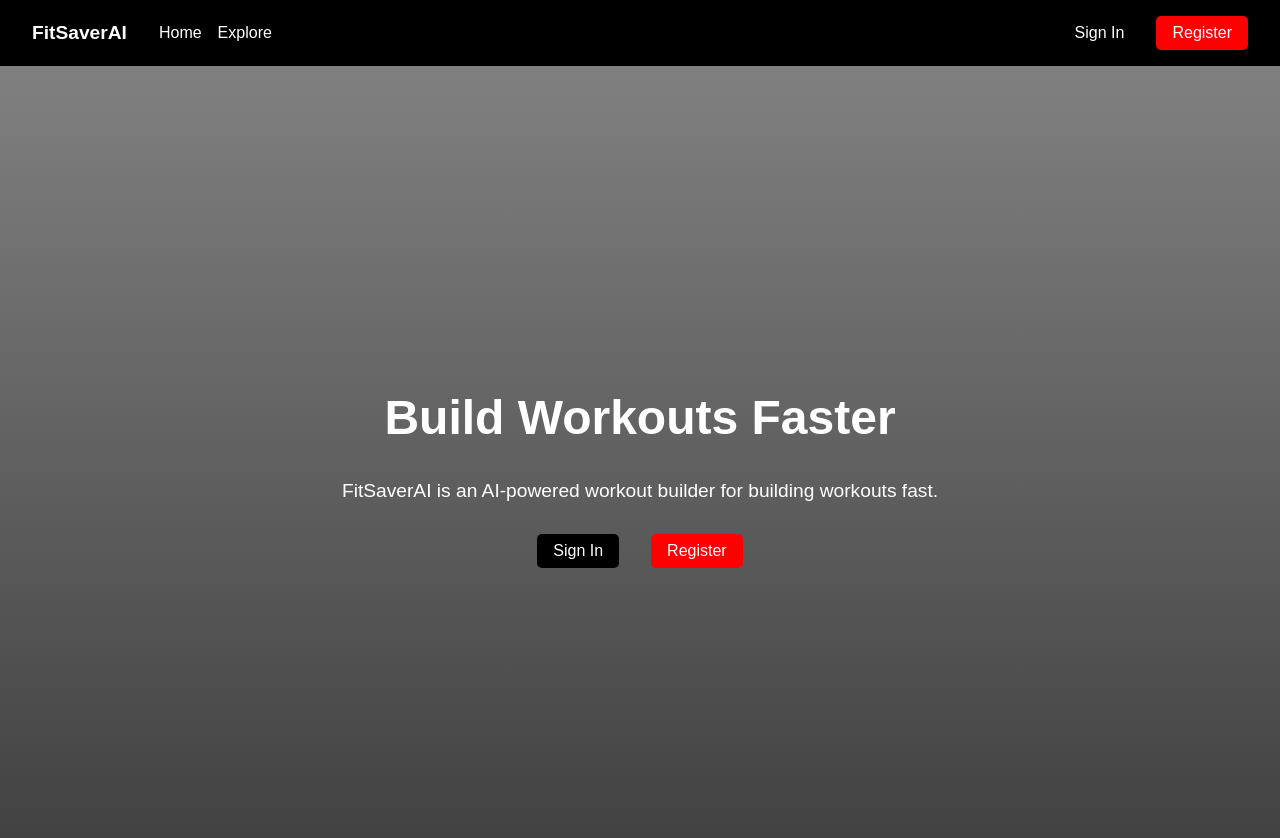
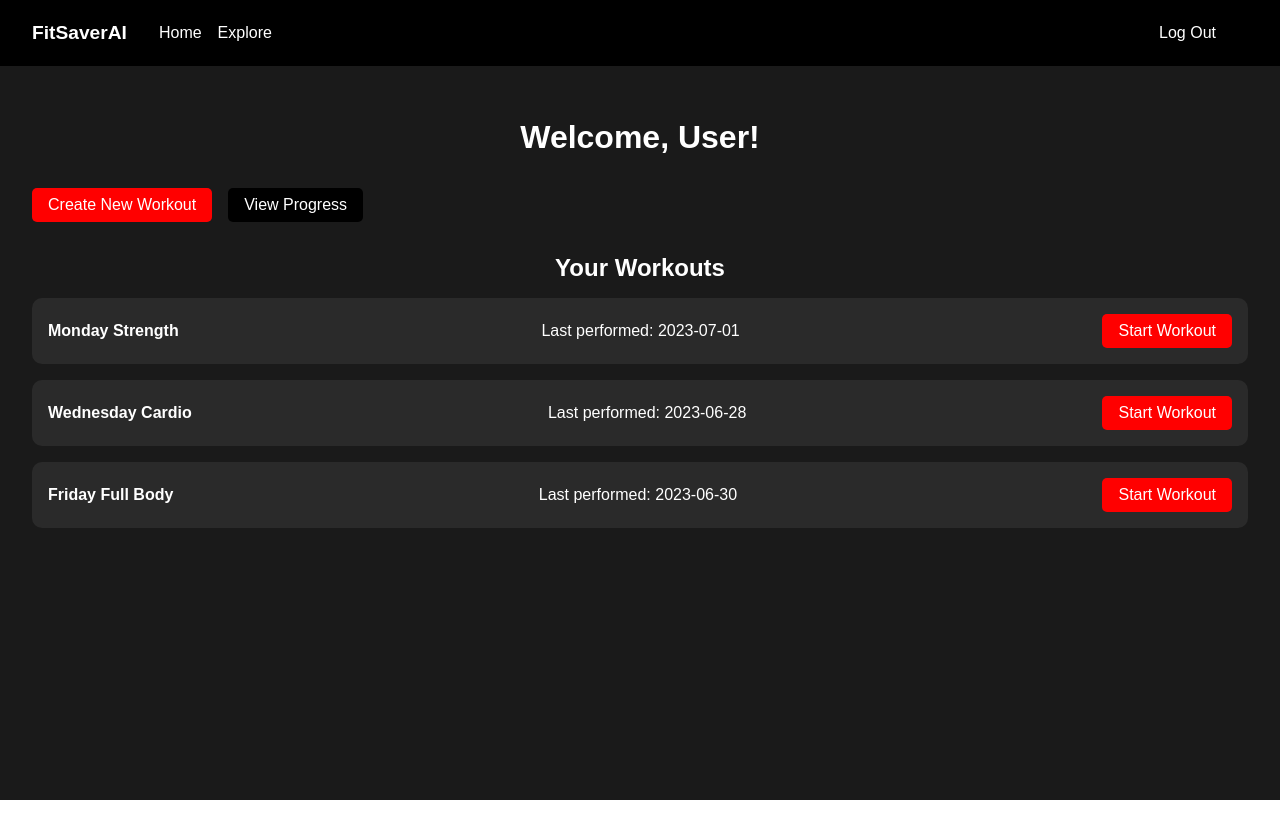
Before and after one commit to fitsaveai/frontend, a React (Create React App) app in the folder fitsaveai-front/: page /dashboard in a window 1280 px wide. Shown: the top 838 px of the page. After the commit the page ends 800 px from the top, so only its background shows below. Built offline with nearby package versions, Linux system fonts and the light colour scheme.

Commit message:
frontend routing

```diff
--- a/fitsaveai-front/src/App.js
+++ b/fitsaveai-front/src/App.js
@@ -1,12 +1,21 @@
 import React from 'react';
+import { BrowserRouter as Router, Route, Routes } from 'react-router-dom';
 import './App.css';
 import HomePage from './components/homepage';
+import ExplorePage from './components/explorepage';
+import Dashboard from './components/dashboard';
 
 function App() {
   return (
-    <div className="App">
-      <HomePage />
-    </div>
+    <Router>
+      <div className="App">
+        <Routes>
+          <Route path="/" element={<HomePage />} />
+          <Route path="/explore" element={<ExplorePage />} />
+          <Route path="/dashboard" element={<Dashboard />} />
+        </Routes>
+      </div>
+    </Router>
   );
 }
 
--- /dev/null
+++ b/fitsaveai-front/src/components/dashboard.css
@@ -0,0 +1,43 @@
+.dashboard {
+    font-family: Arial, sans-serif;
+    color: white;
+    background-color: #1a1a1a;
+    min-height: 100vh;
+}
+
+.dashboard-content {
+    padding: 2rem;
+}
+
+.dashboard-content h1 {
+    margin-bottom: 2rem;
+}
+
+.quick-actions {
+    display: flex;
+    gap: 1rem;
+    margin-bottom: 2rem;
+}
+
+.user-workouts h2 {
+    margin-bottom: 1rem;
+}
+
+.workout-list {
+    list-style-type: none;
+    padding: 0;
+}
+
+.workout-item {
+    background-color: #2a2a2a;
+    border-radius: 10px;
+    padding: 1rem;
+    margin-bottom: 1rem;
+    display: flex;
+    justify-content: space-between;
+    align-items: center;
+}
+
+.workout-item span:first-child {
+    font-weight: bold;
+}
--- /dev/null
+++ b/fitsaveai-front/src/components/dashboard.js
@@ -0,0 +1,47 @@
+import React from 'react';
+import { Link } from 'react-router-dom';
+import './dashboard.css';
+
+const Dashboard = () => {
+    const userWorkouts = [
+        { id: 1, title: 'Monday Strength', lastPerformed: '2023-07-01' },
+        { id: 2, title: 'Wednesday Cardio', lastPerformed: '2023-06-28' },
+        { id: 3, title: 'Friday Full Body', lastPerformed: '2023-06-30' },
+    ];
+
+    return (
+        <div className="dashboard">
+            <nav className="navbar">
+                <div className="nav-left">
+                    <Link to="/" className="nav-logo">FitSaverAI</Link>
+                    <Link to="/" className="nav-link">Home</Link>
+                    <Link to="/explore" className="nav-link">Explore</Link>
+                </div>
+                <div className="nav-right">
+                    <button className="btn btn-secondary">Log Out</button>
+                </div>
+            </nav>
+            <main className="dashboard-content">
+                <h1>Welcome, User!</h1>
+                <section className="quick-actions">
+                    <button className="btn btn-primary">Create New Workout</button>
+                    <button className="btn btn-secondary">View Progress</button>
+                </section>
+                <section className="user-workouts">
+                    <h2>Your Workouts</h2>
+                    <ul className="workout-list">
+                        {userWorkouts.map((workout) => (
+                            <li key={workout.id} className="workout-item">
+                                <span>{workout.title}</span>
+                                <span>Last performed: {workout.lastPerformed}</span>
+                                <button className="btn btn-primary">Start Workout</button>
+                            </li>
+                        ))}
+                    </ul>
+                </section>
+            </main>
+        </div>
+    );
+};
+
+export default Dashboard;
--- /dev/null
+++ b/fitsaveai-front/src/components/explorepage.css
@@ -0,0 +1,43 @@
+.explore-page {
+    font-family: Arial, sans-serif;
+    color: white;
+    background-color: #1a1a1a;
+    min-height: 100vh;
+}
+
+.explore-content {
+    padding: 2rem;
+}
+
+.explore-content h1 {
+    text-align: center;
+    margin-bottom: 2rem;
+}
+
+.workout-grid {
+    display: grid;
+    grid-template-columns: repeat(auto-fit, minmax(250px, 1fr));
+    gap: 2rem;
+}
+
+.workout-card {
+    background-color: #2a2a2a;
+    border-radius: 10px;
+    padding: 1.5rem;
+    display: flex;
+    flex-direction: column;
+    align-items: center;
+    text-align: center;
+}
+
+.workout-card h2 {
+    margin-bottom: 0.5rem;
+}
+
+.workout-card p {
+    margin-bottom: 1rem;
+}
+
+.workout-card .btn {
+    margin-top: auto;
+}
--- /dev/null
+++ b/fitsaveai-front/src/components/explorepage.js
@@ -0,0 +1,42 @@
+import React from 'react';
+import { Link } from 'react-router-dom';
+import './explorepage.css';
+
+const ExplorePage = () => {
+    const workoutPlans = [
+        { id: 1, title: 'Beginner Strength Training', duration: '4 weeks' },
+        { id: 2, title: 'HIIT Cardio Blast', duration: '2 weeks' },
+        { id: 3, title: 'Yoga for Flexibility', duration: '3 weeks' },
+        { id: 4, title: 'Advanced Powerlifting', duration: '8 weeks' },
+    ];
+
+    return (
+        <div className="explore-page">
+            <nav className="navbar">
+                <div className="nav-left">
+                    <Link to="/" className="nav-logo">FitSaverAI</Link>
+                    <Link to="/" className="nav-link">Home</Link>
+                    <Link to="/explore" className="nav-link">Explore</Link>
+                </div>
+                <div className="nav-right">
+                    <Link to="/dashboard" className="btn btn-secondary">Sign In</Link>
+                    <button className="btn btn-primary">Register</button>
+                </div>
+            </nav>
+            <main className="explore-content">
+                <h1>Explore Workout Plans</h1>
+                <div className="workout-grid">
+                    {workoutPlans.map((plan) => (
+                        <div key={plan.id} className="workout-card">
+                            <h2>{plan.title}</h2>
+                            <p>Duration: {plan.duration}</p>
+                            <button className="btn btn-primary">View Plan</button>
+                        </div>
+                    ))}
+                </div>
+            </main>
+        </div>
+    );
+};
+
+export default ExplorePage;
```
